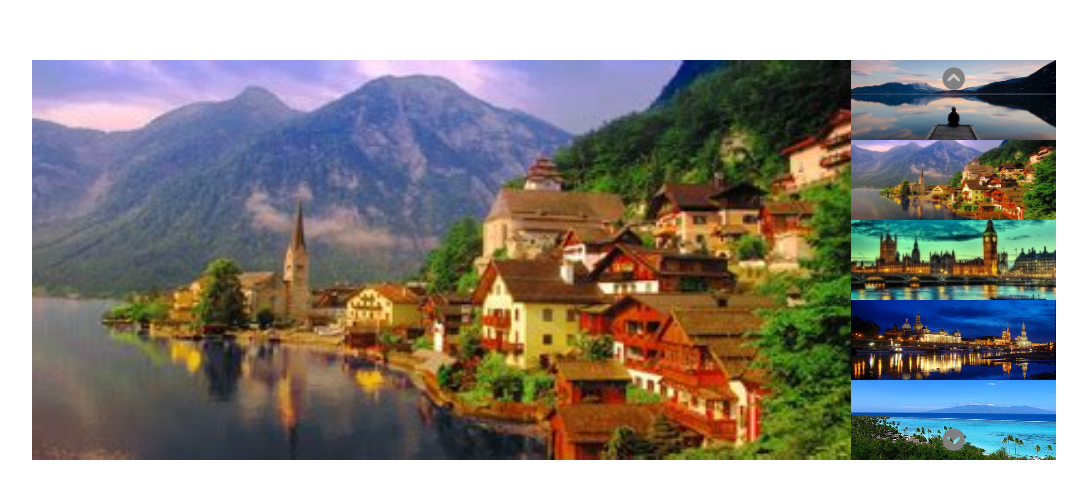
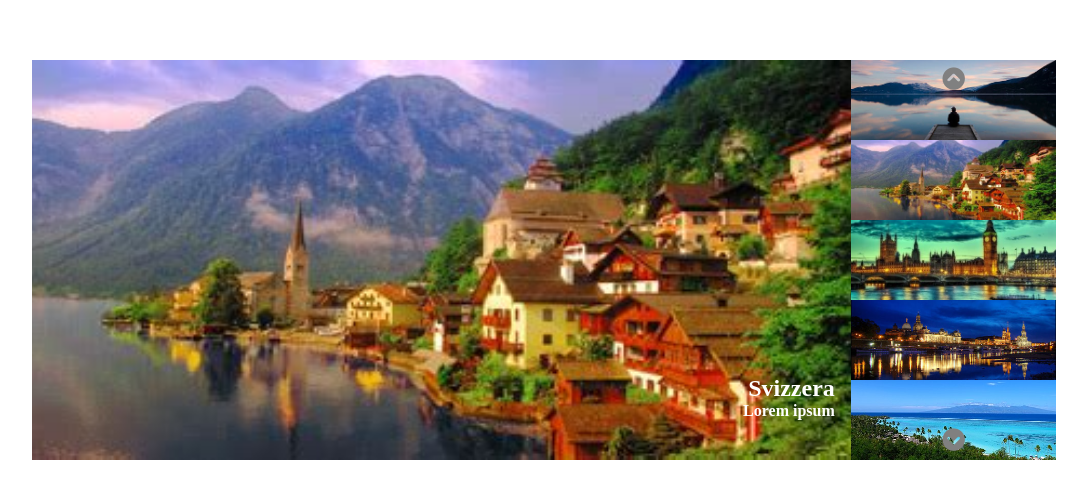
Before and after one commit to MirkoAnna/js-array-carousel, a plain HTML site: page index.html in a window 1280 px wide. Shown: the part 140-638 px from the top of the page, without its empty margins (96-1183 px from the left). Drawn offline with Linux system fonts and the light colour scheme.

Commit message:
Milestone 1  Fine

```diff
--- a/index.html
+++ b/index.html
@@ -20,8 +20,10 @@
 
                 <div class="main-image">
                     <img src="img/02.jpg" alt="">
-                    <h3 id="country"></h3>
-                    <p id="description"></p>
+                    <div>
+                        <h2 id="country">Svizzera</h2>
+                        <h4 id="description"> Lorem ipsum</h4>
+                    </div>
                 </div>
 
             </div>
--- a/style.css
+++ b/style.css
@@ -26,12 +26,34 @@
 .slider .container-main-image .main-image {
     width: 100%;
     height: 100%;
+    float: left;
+    position: relative;
 }
 
 .slider .container-main-image .main-image img {
     width: 100%;
     height: 100%;
+    float: left;
     object-fit: cover;
+}
+
+.slider .container-main-image .main-image div {
+    width: 100%;
+    float: left;
+    color: white;
+    position: absolute;
+    left: 0%;
+    bottom: 10%;
+}
+
+.slider .container-main-image .main-image h2 {
+    text-align: right;
+    margin: 0 2%;
+}
+
+.slider .container-main-image .main-image h4 {
+    text-align: right;
+    margin: 0 2%;
 }
 /* Fine immagine principale */
 
```
